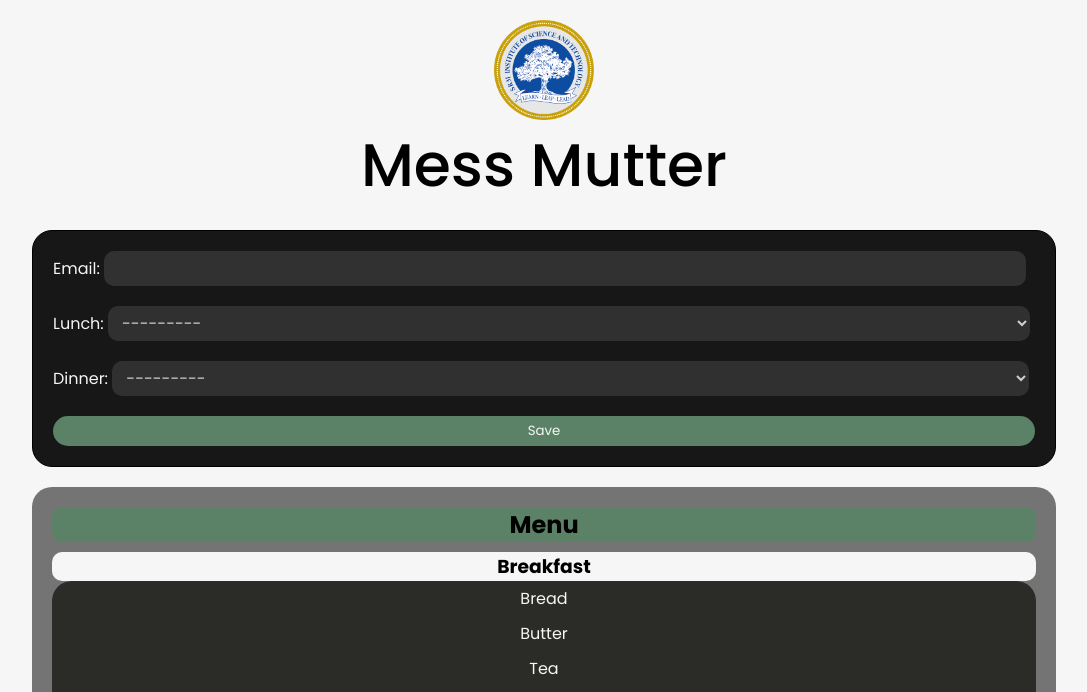
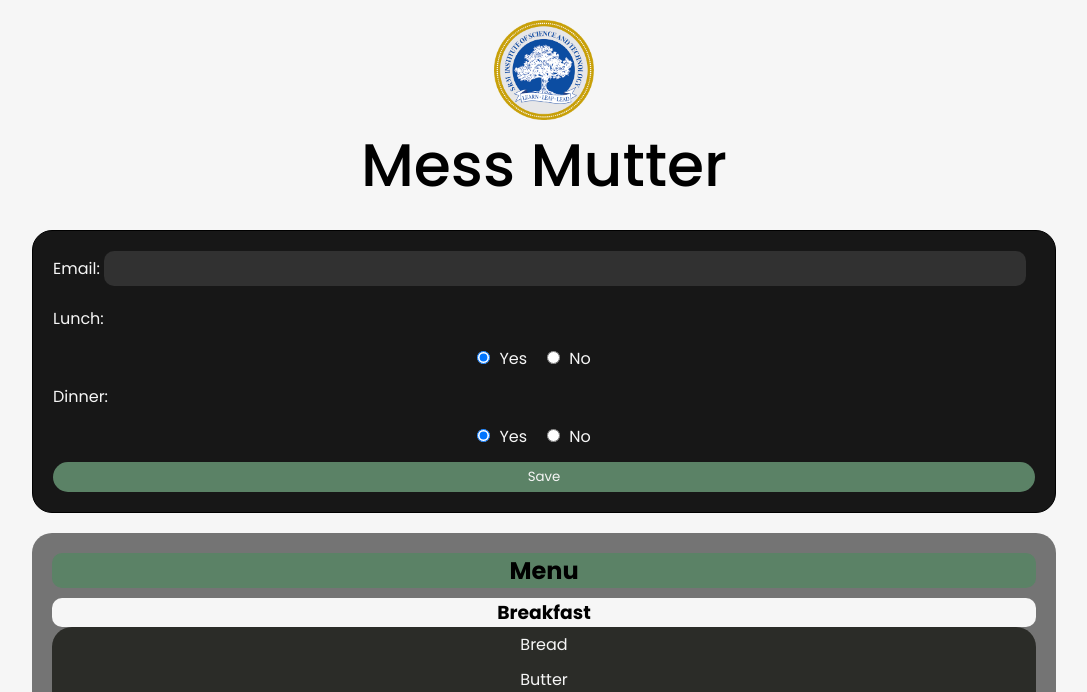
Before and after one commit to TartejBrothers/SRM-Mess-Bonito, a Django app: page / in a window 1280 px wide. Shown: the top 692 px of the page, without its empty margins (96-1183 px from the left). Run offline with Django 4.2, Linux system fonts and the light colour scheme.

Commit message:
Updated: Toggle for the User

```diff
--- a/assets/css/style.css
+++ b/assets/css/style.css
@@ -96,6 +96,43 @@
   border-bottom-left-radius: 20px;
   border-bottom-right-radius: 20px;
 }
+
+/* Add this CSS to your stylesheet or <style> tag in HTML */
+.horizontal-radio {
+  display: flex;
+  align-items: center;
+  margin: 10px auto;
+  /* Align items vertically */
+}
+
+.horizontal-radio label {
+  margin-right: 20px;
+}
+.horizontal-radio input[type="radio"] {
+  display: none; /* Hide the default radio button */
+}
+
+.horizontal-radio input[type="radio"] + label:before {
+  content: "";
+  display: inline-block;
+  width: 20px; /* Adjust the size of the custom radio button */
+  height: 20px; /* Adjust the size of the custom radio button */
+  border: 2px solid #aaa; /* Border color of the custom radio button */
+  border-radius: 4px; /* Adjust the border-radius to make it square */
+  position: absolute;
+  left: 0;
+  top: 0;
+}
+
+.horizontal-radio input[type="radio"]:checked + label:before {
+  background-color: green; /* Change the background color when checked */
+}
+
+.horizontal-radio input[type="radio"] {
+  display: inline-block; /* Display radio button as inline block */
+  margin-right: 5px; /* Adjust the spacing between radio buttons and text */
+}
+
 @media screen and (max-width: 1000px) {
   .header h1 {
     font-size: 40px;
--- a/form/forms.py
+++ b/form/forms.py
@@ -4,6 +4,15 @@
 
 
 class add_data(forms.ModelForm):
+    def __init__(self, *args, **kwargs):
+        super(add_data, self).__init__(*args, **kwargs)
+        self.fields["lunch"].initial = "Yes"  # Set 'Yes' as the default for lunch
+        self.fields["dinner"].initial = "Yes"  # Set 'Yes' as the default for dinner
+
+        # Remove the empty option from the choices
+        self.fields["lunch"].choices = [("Yes", "Yes"), ("No", "No")]
+        self.fields["dinner"].choices = [("Yes", "Yes"), ("No", "No")]
+
     class Meta:
         model = Details
         fields = ["email", "lunch", "dinner"]
@@ -14,20 +23,18 @@
                     "style": " background:#373737; margin-bottom:20px; border:none;width:calc(100% - 60px); font-size:16px;color: white; opacity:0.8; padding:5px 10px;  border-radius:10px",
                 }
             ),
-            "lunch": forms.Select(
+            "lunch": forms.RadioSelect(
                 attrs={
-                    "class": "form-control",
-                    "style": " background:#373737; margin-bottom:20px; border:none;width:calc(100% - 60px); font-size:16px;color: white; opacity:0.8; padding:5px 10px;  border-radius:10px",
+                    "class": "horizontal-radio",
                 },
                 choices=(
                     ("Yes", "Yes"),
                     ("No", "No"),
                 ),
             ),
-            "dinner": forms.Select(
+            "dinner": forms.RadioSelect(
                 attrs={
-                    "class": "form-control",
-                    "style": " background:#373737;width:calc(100% - 65px); margin-bottom:20px; border:none; font-size:16px;color: white; opacity:0.8; padding:5px 10px; border-radius:10px",
+                    "class": "horizontal-radio",
                 },
                 choices=(
                     ("Yes", "Yes"),
--- a/form/models.py
+++ b/form/models.py
@@ -19,5 +19,4 @@
         last_record = Details.objects.last()
         if last_record and last_record.date != self.date:
             Details.objects.all().delete()
-
         super().save(*args, **kwargs)
```
